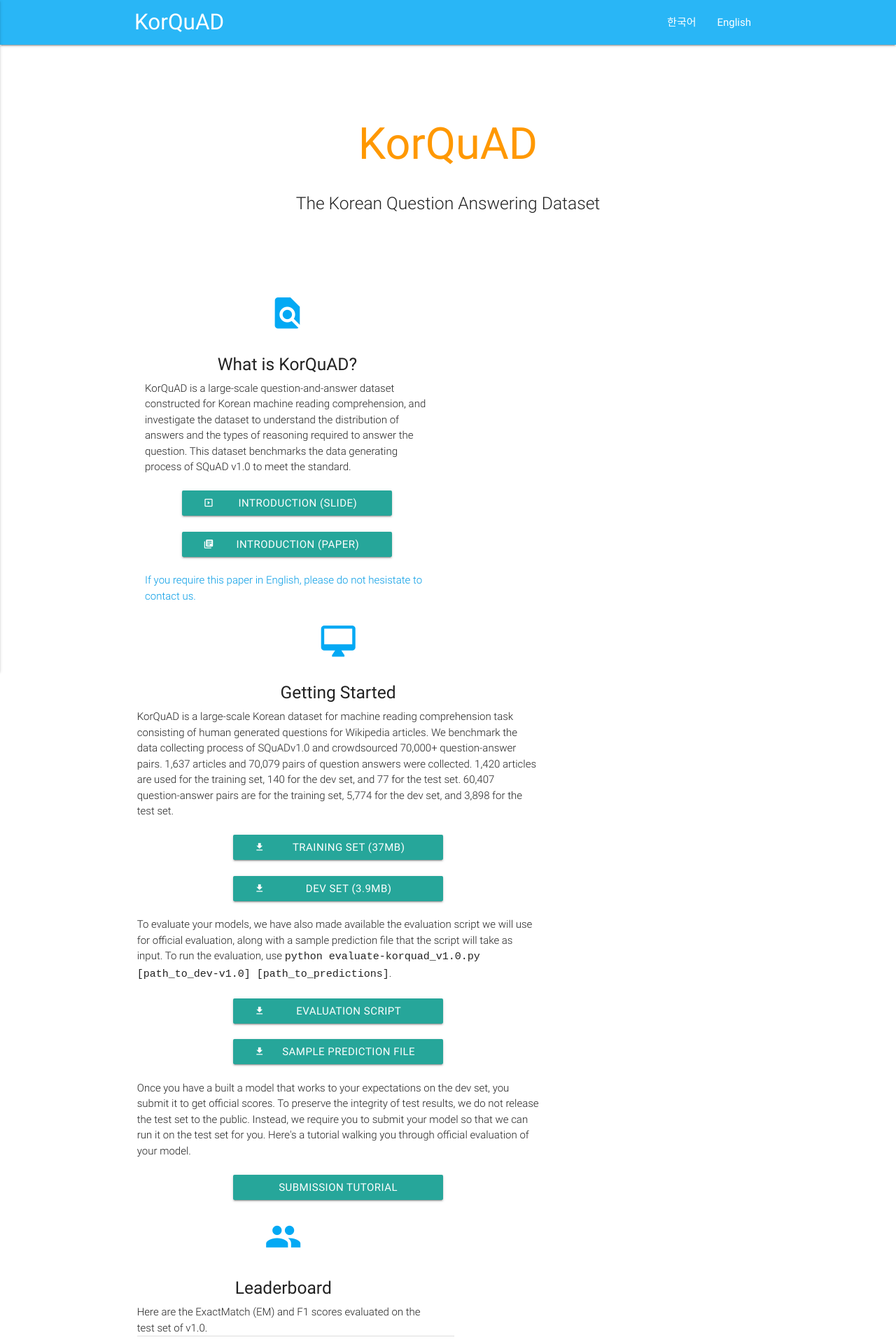
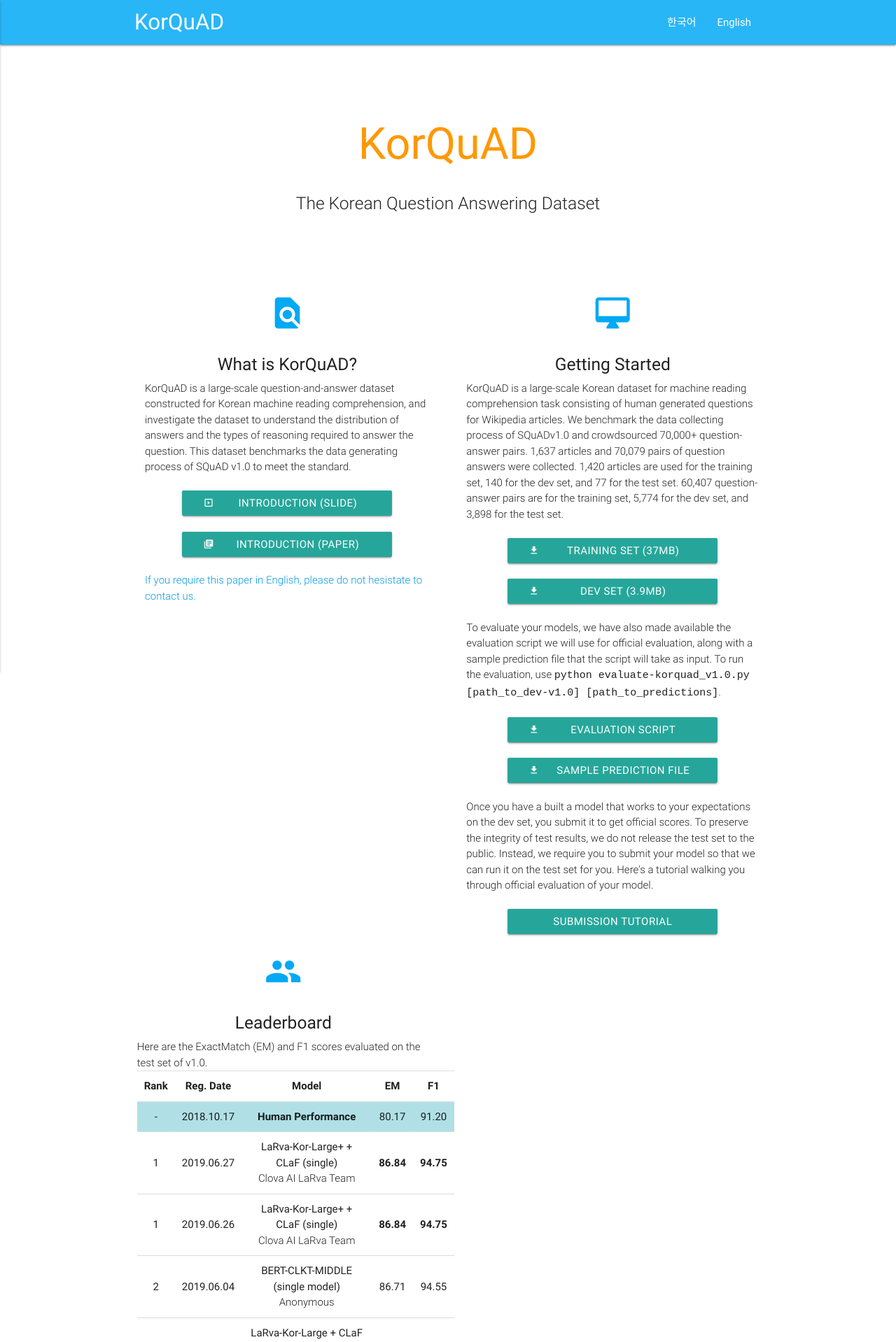
Before and after one commit to korquad/korquad.github.io, a Jekyll site: the page built from category/index_english.html, in a window 1280 px wide. Shown: the top 1918 px of the page at 70% size. Built offline with Jekyll 4.4.1, drawn with Linux system fonts in a browser that asks for light colours.

Commit message:
Update index_english.html

```diff
--- a/category/index_english.html
+++ b/category/index_english.html
@@ -84,8 +84,7 @@
         </div>
 
       <div class="row">
-        <div class="col s12 m2"></div>
-        <div class="col s12 m8">
+        <div class="col s12 m6">
           <div class="icon-block">
             <h2 class="center light-blue-text"><i class="material-icons">desktop_mac</i></h2>
             <h5 class="center">Getting Started</h5>
```
